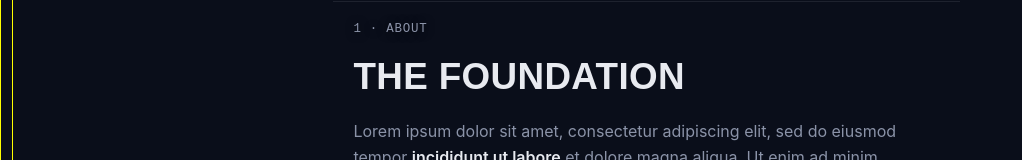
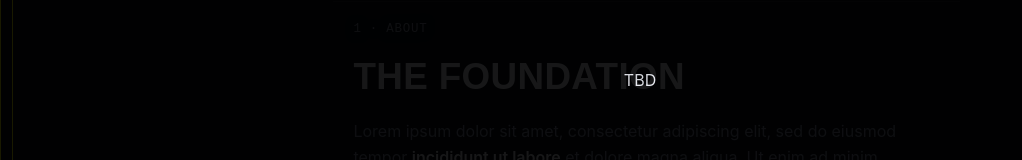
Before and after one commit to O-K-G/kit.codes, a Next.js app: page / in a window 1280 px wide. Both pictures are taken after a click on the button "Email me". Shown: the part 320-480 px from the top of the page, without its empty margins (0-1022 px from the left). Built offline with nearby package versions, Linux system fonts and the light colour scheme; grey boxes are pictures that could not be loaded.

Commit message:
feat: dialog (#3)

```diff
--- a/app/components/hero/heroButtons.tsx
+++ b/app/components/hero/heroButtons.tsx
@@ -2,21 +2,29 @@
 
 import Button from "@ui/button/button";
 import styles from "./heroButtons.module.css";
+import Dialog, { openCloseDialog } from "@ui/dialog/dialog";
 
-const BUTTONS = [
-  { label: "Email me", variant: 'fill-sky-deep', onClick: () => console.log("TBD") },
+export default function HeroButtons() {
+  const buttons = [
+    {
+      label: "Email me",
+      variant: "fill-sky-deep",
+      onClick: openCloseDialog,
+    },
     { label: "Download Résumé", onClick: () => console.log("TBD") },
     { label: "GitHub", onClick: () => console.log("TBD") },
   ] as const;
 
-export default function HeroButtons() {
   return (
+    <>
       <div className={styles.heroButtons}>
-      {BUTTONS.map(({ label, ...rest }) => (
+        {buttons.map(({ label, ...rest }) => (
           <Button key={label} {...rest}>
             {label}
           </Button>
         ))}
       </div>
+      <Dialog aria-label="test">TBD</Dialog>
+    </>
   );
 }
--- /dev/null
+++ b/app/ui/dialog/dialog.module.css
@@ -0,0 +1,22 @@
+.backdrop {
+  position: fixed;
+  top: 0;
+  left: 0;
+  width: 100dvw;
+  height: 100dvh;
+  background-color: black;
+  z-index: -20;
+  transition: all 0.5s ease-in-out;
+  opacity: 0;
+  visibility: hidden;
+  display: flex;
+  flex-direction: column;
+  justify-content: center;
+  align-items: center;
+
+  &[data-modal-open="true"] {
+    opacity: 0.9;
+    z-index: 20;
+    visibility: visible;
+  }
+}
--- /dev/null
+++ b/app/ui/dialog/dialog.tsx
@@ -0,0 +1,56 @@
+import { ReactNode, TransitionEventHandler, useRef } from "react";
+import styles from "./dialog.module.css";
+
+type DialogProps = {
+  "aria-label": string;
+  children: ReactNode;
+};
+
+export function openCloseDialog() {
+  const backdropEl = document.querySelector(
+    "[data-modal-open]",
+  ) as HTMLDivElement;
+
+  const dialogEl = document.querySelector('[role="dialog"]');
+  const isModalClose = backdropEl!.dataset.modalOpen === "false";
+
+  if (isModalClose) {
+    backdropEl!.dataset.modalOpen = "true";
+    backdropEl!.ariaHidden = "false";
+    return (dialogEl!.ariaModal = "true");
+  }
+
+  backdropEl!.dataset.modalOpen = "false";
+  backdropEl!.ariaHidden = "true";
+  dialogEl!.ariaModal = "false";
+}
+
+export default function Dialog({
+  "aria-label": ariaLabel,
+  children,
+  ...rest
+}: DialogProps) {
+  const dialogRef = useRef<HTMLDivElement>(null);
+
+  const handleTransitionEnd: TransitionEventHandler = (e) => {
+    const el = e.target as HTMLDivElement;
+    if (el.dataset.modalOpen === "false") {
+      el.dataset.modalOpen = "false";
+      el.ariaHidden = "true";
+      dialogRef.current!.ariaModal = "false";
+    }
+  };
+
+  return (
+    <div
+      data-modal-open="false"
+      aria-hidden="true"
+      className={styles.backdrop}
+      onTransitionEnd={handleTransitionEnd}
+    >
+      <div ref={dialogRef} role="dialog" aria-label={ariaLabel} aria-modal="false" {...rest}>
+        {children}
+      </div>
+    </div>
+  );
+}
```
Lines whose indentation alone changed are shown as unchanged.
